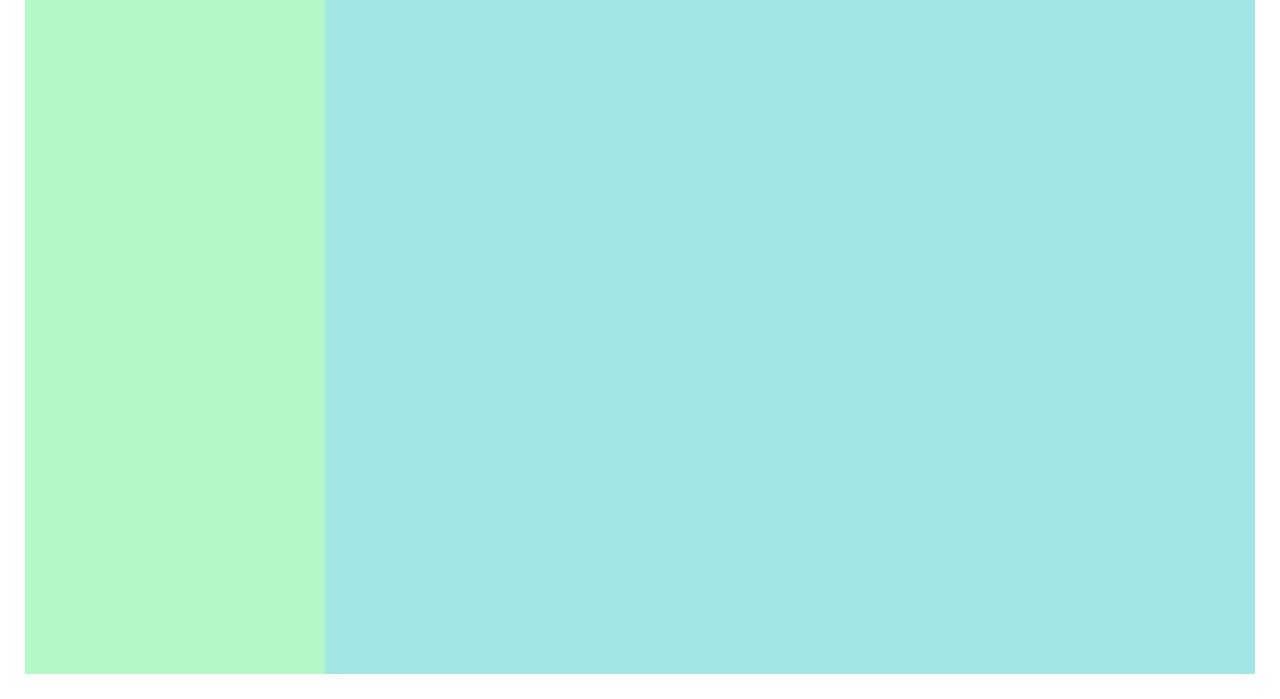
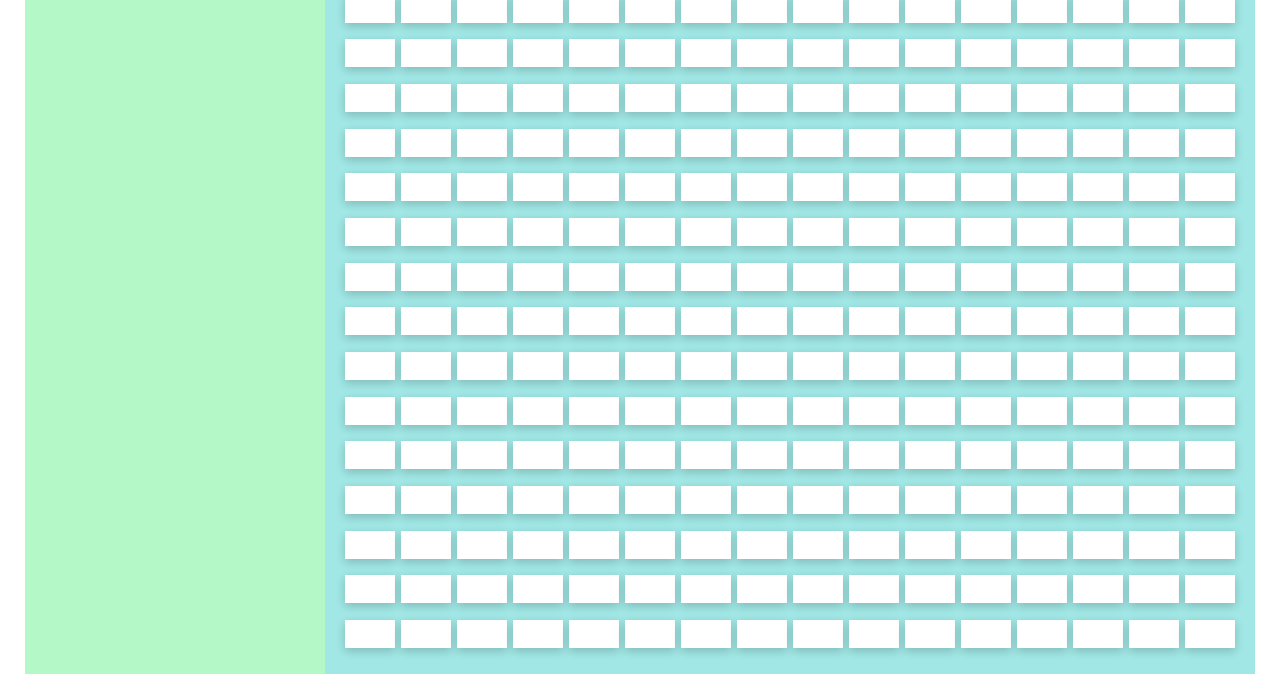
Before and after one commit to stormrageqb/Etch-A-Glow, a plain HTML site: page index.html in a window 1280 px wide. Shown: the part 101-800 px from the top of the page. Drawn offline with Linux system fonts and the light colour scheme; a web font is replaced by a local one.

Commit message:
Dynamically add grid and add grid styles to make draw space

```diff
--- a/src/css/style.css
+++ b/src/css/style.css
@@ -1,8 +1,17 @@
 .square {
-  height: 2.4rem;
-  width: 2.4rem;
+  /* height: 2.4rem;
+  width: 2.4rem; */
+  height: 2.8rem;
+  width: 5rem;
   background-color: #fff;
   box-shadow: 0 3px 10px rgb(0 0 0 / 0.2);
+}
+
+.small-square {
+  height: 1.6rem;
+  width: 2.7rem;
+  box-shadow: 0 3px 10px rgb(0 0 0 / 0.2);
+  background-color: #fff;
 }
 
 .app-title {
@@ -12,3 +21,15 @@
   letter-spacing: 0.3rem;
   color: #ff143fca;
 }
+
+.grid-container {
+  display: grid;
+  justify-items: center;
+  align-items: center;
+  gap: 0.5rem;
+  padding: 2rem;
+  /* grid-template-columns: repeat(auto-fill, 3rem); */
+  /* grid-template-columns: repeat(16, minmax(3px, 3rem)); */
+  grid-template-columns: repeat(16, minmax(0.5rem, 100rem));
+  /* grid-template-columns: repeat(24, minmax(0.5rem, 100rem)); */
+}
--- a/src/script.js
+++ b/src/script.js
@@ -2,6 +2,23 @@
 
 const gridContainer = document.querySelector(".grid-container");
 
-// const divEl = document.createElement("div");
-// divEl.classList.add("square");
-// gridContainer.appendChild(divEl);
+const sixteenGrid = () => {
+  for (let i = 1; i <= 256; i++) {
+    const squareEl = document.createElement("div");
+    squareEl.classList.add("square");
+    gridContainer.appendChild(squareEl);
+  }
+};
+
+sixteenGrid();
+
+// const twentyFourGrid = () => {
+//   for (let i = 1; i <= 576; i++) {
+//     const squareEl = document.createElement("div");
+//     squareEl.classList.add("small-square");
+// Also change grid template columns
+//     gridContainer.appendChild(squareEl);
+//   }
+// };
+
+// twentyFourGrid();
```
